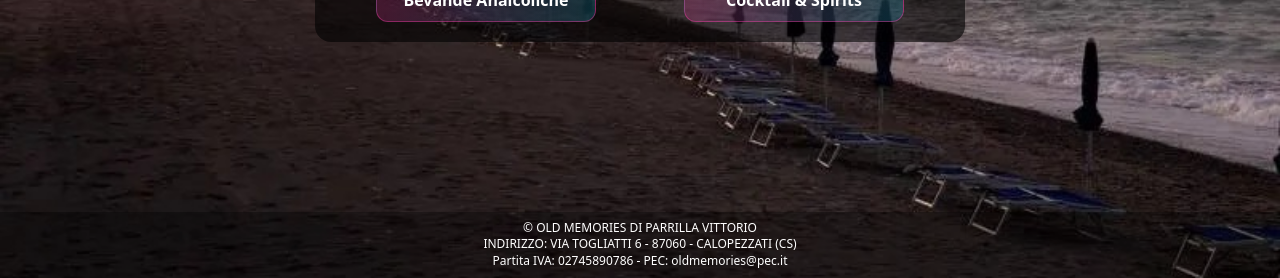
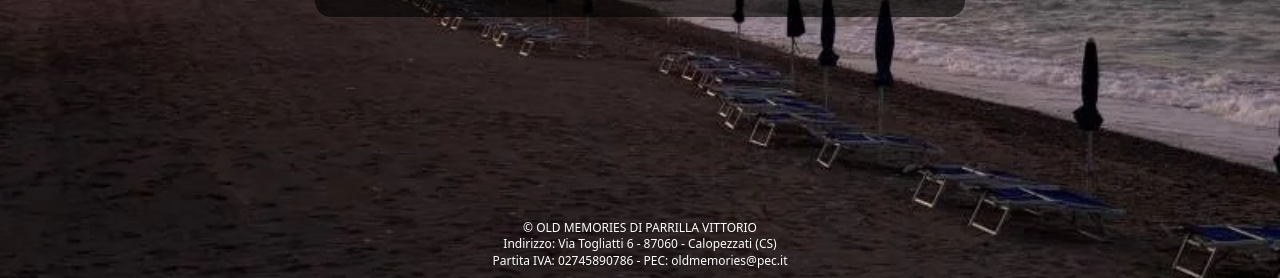
Before and after one commit to davidefaggionato4799/OldMemories, a plain HTML site: page index.html in a window 1280 px wide. Shown: the part 522-800 px from the top of the page. Drawn offline with Linux system fonts and the light colour scheme.

Commit message:
Update index.html

```diff
--- a/index.html
+++ b/index.html
@@ -17,10 +17,15 @@
   }
   body {
     display: flex;
+    flex-direction: column;
+    min-height: calc(var(--vh, 1vh) * 100);
+  }
+  main {
+    flex: 1;
+    display: flex;
     justify-content: center;
     align-items: center;
-    flex-direction: column;
-    position: relative;
+    padding-bottom: 50px; /* spazio per non far coprire l'overlay dal footer */
   }
   .overlay {
     background: rgba(0,0,0,0.6);
@@ -67,7 +72,6 @@
     color: white;
     padding: 8px 5px;
     line-height: 1.4;
-    background: rgba(0,0,0,0.3); /* leggermente trasparente */
     position: fixed;
     bottom: 0;
     left: 0;
@@ -80,6 +84,7 @@
 </style>
 </head>
 <body>
+  <main>
     <div class="overlay">
       <img src="logo.png" alt="Logo Bar" class="logo">
       <h1>Menù del Bar & Cocktail</h1>
@@ -90,10 +95,11 @@
         <a class="btn" href="menu-cocktail.pdf" target="_blank">Cocktail & Spirits</a>
       </div>
     </div>
+  </main>
 
   <footer>
     &copy; <span id="year"></span> OLD MEMORIES DI PARRILLA VITTORIO<br>
-    INDIRIZZO: VIA TOGLIATTI 6 - 87060 - CALOPEZZATI (CS)<br>
+    Indirizzo: Via Togliatti 6 - 87060 - Calopezzati (CS)<br>
     Partita IVA: 02745890786 - PEC: oldmemories@pec.it
   </footer>
 
```
Lines whose indentation alone changed are shown as unchanged.
